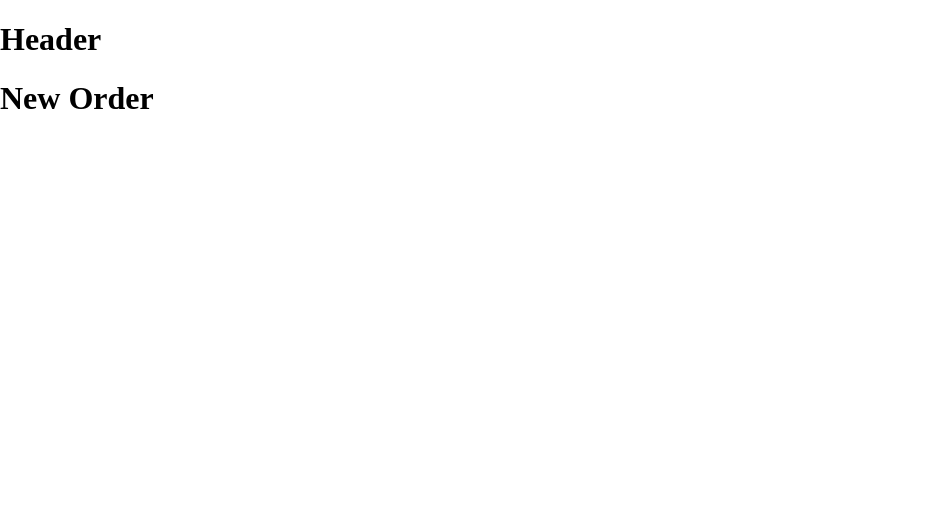
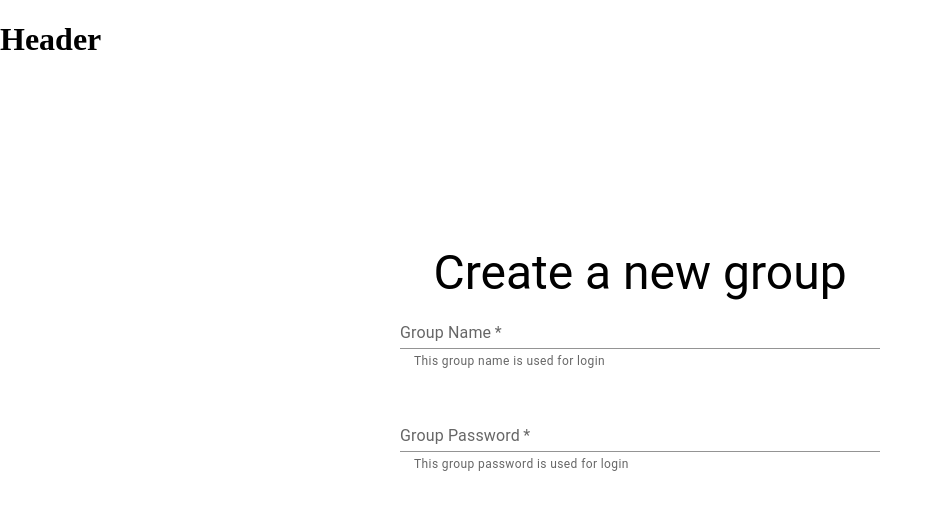
Before and after one commit to aanmeba/order-together, a React (Create React App) app: page /new in a window 1280 px wide. Shown: the top 510 px of the page, without its empty margins (0-943 px from the left). Built offline with nearby package versions, Linux system fonts and the light colour scheme.

Commit message:
update files links

```diff
--- a/src/App.tsx
+++ b/src/App.tsx
@@ -1,10 +1,9 @@
 import { Routes, Route } from "react-router-dom";
 import "./app.css";
 import Header from "./components/header";
-import Home from "./components/home";
-import New from "./components/new";
-import Join from "./components/join";
-// import ErrorPage from "./components/error-page";
+import Home from "./pages/home";
+import Login from "./pages/login";
+// import ErrorPage from "./pages/error-page";
 
 function App(): JSX.Element {
   return (
@@ -12,8 +11,8 @@ function App(): JSX.Element {
       <Header />
       <Routes>
         <Route path="/" element={<Home />} />
-        <Route path="new" element={<New />} />
-        <Route path="join" element={<Join />} />
+        <Route path="new" element={<Login locPath="new" />} />
+        <Route path="join" element={<Login locPath="join" />} />
         {/* <Route path="*" element={<ErrorPage />} /> */}
       </Routes>
     </>
--- a/src/atoms/main_button.tsx
+++ b/src/atoms/main_button.tsx
@@ -15,7 +15,9 @@ const MainButton = (props: MainButtonType): JSX.Element => {
   };
 
   return (
-    <Button onClick={() => handleClick(props?.origin)}>{props?.text}</Button>
+    <Button data-testid="main-btn" onClick={() => handleClick(props?.origin)}>
+      {props?.text}
+    </Button>
   );
 };
 
--- /dev/null
+++ b/src/atoms/text_input.tsx
@@ -0,0 +1,26 @@
+import { FormControl, FormHelperText, TextField } from "@mui/material";
+
+export type TextInputType = {
+  label: string;
+  idName?: string;
+  required?: boolean;
+  helper?: string;
+  type?: string;
+};
+
+const TextInput = (props: TextInputType) => {
+  return (
+    <FormControl>
+      <TextField
+        label={props.label}
+        id={props.idName}
+        variant="standard"
+        required={props.required}
+        type={props.type}
+      />
+      <FormHelperText id="helper">{props.helper}</FormHelperText>
+    </FormControl>
+  );
+};
+
+export default TextInput;
--- /dev/null
+++ b/src/components/auth_form.tsx
@@ -0,0 +1,24 @@
+import { Stack } from "@mui/system";
+import TextInput from "../atoms/text_input";
+
+const AuthForm = () => {
+  return (
+    <Stack direction="column" spacing={4} width="30rem">
+      <TextInput
+        label="Group Name"
+        idName="group-name-input"
+        helper="This group name is used for login"
+        required={true}
+      />
+      <TextInput
+        label="Group Password"
+        idName="group-password-input"
+        helper="This group password is used for login"
+        required={true}
+        type="password"
+      />
+    </Stack>
+  );
+};
+
+export default AuthForm;
--- a/src/components/home.tsx
+++ /dev/null
@@ -1,21 +0,0 @@
-import { Grid, Typography } from "@material-ui/core";
-import { Stack } from "@mui/material";
-import MainButton from "../atoms/main_button";
-
-const Home = () => {
-  return (
-    <Stack direction="column" justifyContent="center" alignItems="center">
-      <Typography variant="h2">Order Together</Typography>
-      <Grid container spacing={4} justifyContent="center" alignItems="stretch">
-        <Grid item>
-          <MainButton text="📝 New" origin="new" />
-        </Grid>
-        <Grid item>
-          <MainButton text="🔍 Join" origin="join" />
-        </Grid>
-      </Grid>
-    </Stack>
-  );
-};
-
-export default Home;
--- a/src/components/join.tsx
+++ /dev/null
@@ -1,10 +0,0 @@
-const Join = () => {
-  console.log("render Join...");
-  return (
-    <>
-      <h1>Join..</h1>
-    </>
-  );
-};
-
-export default Join;
--- a/src/components/new.tsx
+++ /dev/null
@@ -1,10 +0,0 @@
-const New = () => {
-  console.log("render New...");
-  return (
-    <>
-      <h1>New Order</h1>
-    </>
-  );
-};
-
-export default New;
```
Also changed, not shown: src/atoms/add_button.tsx (added, +15 -0 lines), src/components/error-page.tsx (deleted, +0 -17 lines).
